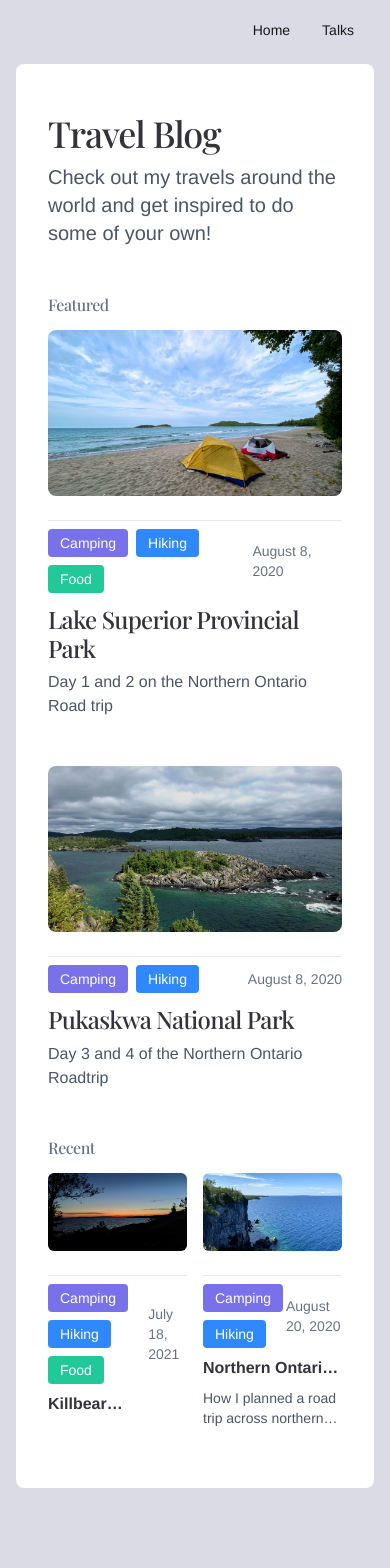
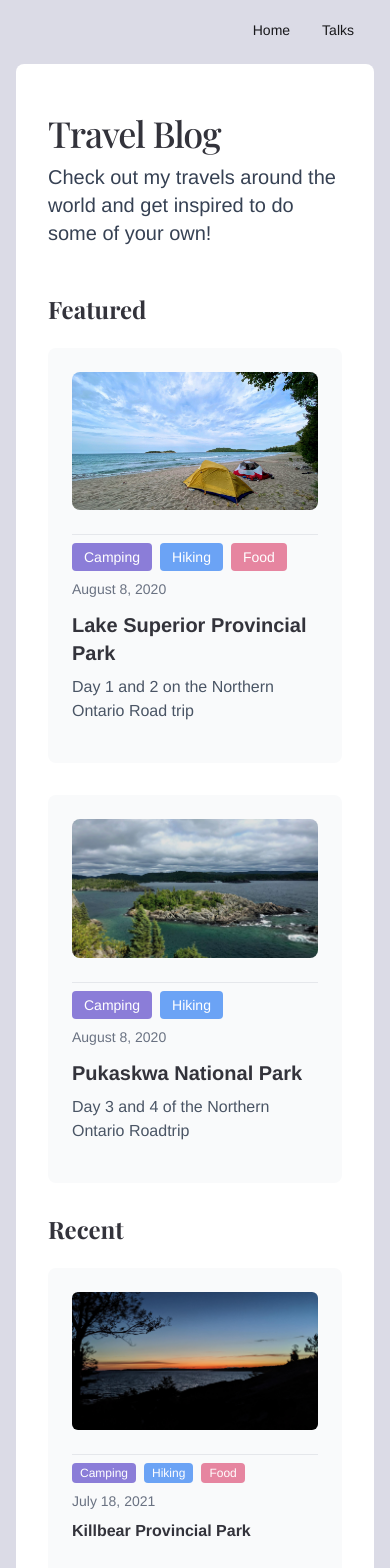
Before and after one commit to ErinCGallagher/personal-nextjs-website, a Next.js app: page /blog in a window 390 px wide. Shown: the top 1568 px of the page. Built offline with nearby package versions, Linux system fonts and the light colour scheme; a web font is replaced by a local one.

Commit message:
fix mobile theme for blog landing page

```diff
--- a/app/blog/[slug]/page.tsx
+++ b/app/blog/[slug]/page.tsx
@@ -1,15 +1,7 @@
 import { notFound } from "next/navigation";
 import Image from "next/image";
-import { getBlogPost, formatDate } from "../utils";
+import { getBlogPost, formatDate, getTagColor } from "../utils";
 import { CustomMDX } from "@/app/components/blog/mdx";
-
-function getTagColor(tag: string) {
-  const tagLower = tag.toLowerCase();
-  if (tagLower === "camping") return "#7971ea";
-  if (tagLower === "food") return "#20c997";
-  if (tagLower === "hiking") return "#2f89fc";
-  return "#3b82f6"; // default blue
-}
 
 export default async function Page({
   params,
--- a/app/blog/page.tsx
+++ b/app/blog/page.tsx
@@ -30,14 +30,14 @@ export default function Page() {
           <h1 className="text-4xl font-semibold leading-10 tracking-tight text-foreground">
             Travel Blog
           </h1>
-          <p className="mt-2 text-xl text-gray-600">
+          <p className="mt-2 text-xl text-gray-700">
             Check out my travels around the world and get inspired to do some of
             your own!
           </p>
 
           {featuredPosts.length > 0 && (
             <div className="mt-12">
-              <h2 className="text-m font-semibold tracking-widest text-gray-500 uppercase mb-4">
+              <h2 className="text-2xl !font-bold !tracking-normal text-foreground mb-6">
                 Featured
               </h2>
               <div className="grid md:grid-cols-2 gap-8">
@@ -58,10 +58,10 @@ export default function Page() {
 
           {smallPosts.length > 0 && (
             <div className="mt-8">
-              <h2 className="text-m font-semibold tracking-widest text-gray-500 uppercase mb-4">
+              <h2 className="text-2xl !font-bold !tracking-normal text-foreground mb-6">
                 Recent
               </h2>
-              <div className="grid grid-cols-2 md:grid-cols-3 gap-4">
+              <div className="grid grid-cols-1 md:grid-cols-3 gap-4">
                 {smallPosts.map((post) => (
                   <SmallPost
                     key={post.slug}
--- a/app/blog/utils.tsx
+++ b/app/blog/utils.tsx
@@ -14,12 +14,12 @@ type Metadata = {
 
 export function getTagColor(tag: string) {
   const tagLower = tag.toLowerCase();
-  if (tagLower === "camping") return "#7971ea";
-  if (tagLower === "food") return "#20c997";
-  if (tagLower === "hiking") return "#2f89fc";
-  if (tagLower === "safari") return "#dd2ffcd8";
-  if (tagLower === "itinerary") return "#3b82f6";
-  return "#3b82f6";
+  if (tagLower === "camping") return "#8b7dd8";
+  if (tagLower === "food") return "#e685a0";
+  if (tagLower === "hiking") return "#6ba3f5";
+  if (tagLower === "safari") return "#7bc99d";
+  if (tagLower === "itinerary") return "#7b9ae0";
+  return "#7b9ae0";
 }
 
 /**
--- a/app/components/featured-post.tsx
+++ b/app/components/featured-post.tsx
@@ -21,7 +21,7 @@ export function FeaturedPost({
 }: FeaturedPostProps) {
   return (
     <Link href={`/blog/${slug}`}>
-      <article className="group cursor-pointer">
+      <article className="group cursor-pointer p-6 rounded-lg bg-gray-50 hover:bg-gray-100 transition-colors">
         {image && (
           <div className="relative w-full aspect-[16/9] rounded-lg overflow-hidden">
             <Image
@@ -35,7 +35,7 @@ export function FeaturedPost({
 
         <hr className="mt-6 mb-2 border-gray-200" />
 
-        <div className="flex justify-between items-center mb-3">
+        <div className="flex flex-col md:flex-row md:justify-between md:items-center mb-3 gap-2">
           <div className="flex flex-wrap gap-2">
             {tags &&
               tags.map((tag) => (
@@ -53,9 +53,9 @@ export function FeaturedPost({
           </time>
         </div>
 
-        <h2 className="text-2xl font-semibold text-foreground group-hover:text-blue-grey transition-colors">
+        <h3 className="text-xl font-semibold text-foreground group-hover:text-blue-grey transition-colors">
           {title}
-        </h2>
+        </h3>
 
         <p className="mt-2 mb-4 text-gray-600 line-clamp-2">{summary}</p>
       </article>
--- a/app/components/small-post.tsx
+++ b/app/components/small-post.tsx
@@ -21,7 +21,7 @@ export function SmallPost({
 }: SmallPostProps) {
   return (
     <Link href={`/blog/${slug}`}>
-      <article className="group cursor-pointer">
+      <article className="group cursor-pointer p-6 rounded-lg bg-gray-50 hover:bg-gray-100 transition-colors min-h-[350px] flex flex-col">
         {image && (
           <div className="relative w-full aspect-[16/9] rounded-md overflow-hidden">
             <Image
@@ -35,13 +35,14 @@ export function SmallPost({
 
         <hr className="mt-6 mb-2 border-gray-200" />
 
-        <div className="flex justify-between items-center mb-2">
+        <div className="flex-grow flex flex-col">
+          <div className="flex flex-col md:flex-row md:justify-between md:items-center mb-2 gap-2">
             <div className="flex flex-wrap gap-2">
               {tags &&
                 tags.map((tag) => (
                   <span
                     key={tag}
-                  className="inline-block px-3 py-1 text-sm rounded text-white"
+                    className="inline-block px-2 py-0.5 text-xs rounded text-white"
                     style={{ backgroundColor: getTagColor(tag) }}
                   >
                     {tag}
@@ -53,13 +54,14 @@ export function SmallPost({
             </time>
           </div>
 
-        <h3 className="text-m font-semibold text-foreground group-hover:text-blue-grey transition-colors line-clamp-1">
+          <h3 className="text-m font-semibold text-foreground group-hover:text-blue-grey transition-colors line-clamp-2">
             {title}
           </h3>
 
-        <p className="mt-2 mb-3 text-sm text-gray-600 line-clamp-2">
+          <p className="mt-2 mb-3 text-sm text-gray-600 line-clamp-5 md:line-clamp-2">
             {summary}
           </p>
+        </div>
       </article>
     </Link>
   );
```
Lines whose indentation alone changed are shown as unchanged.
